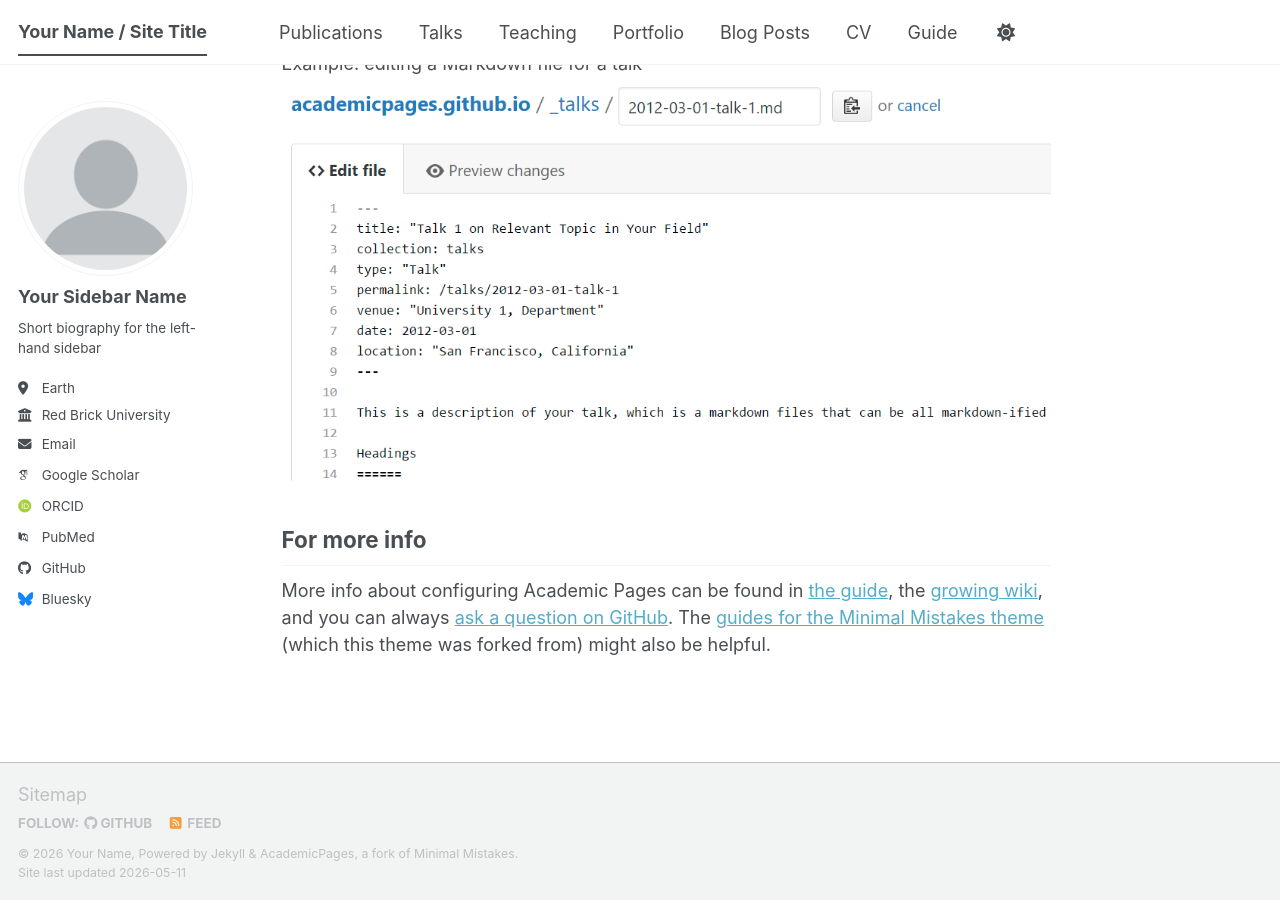
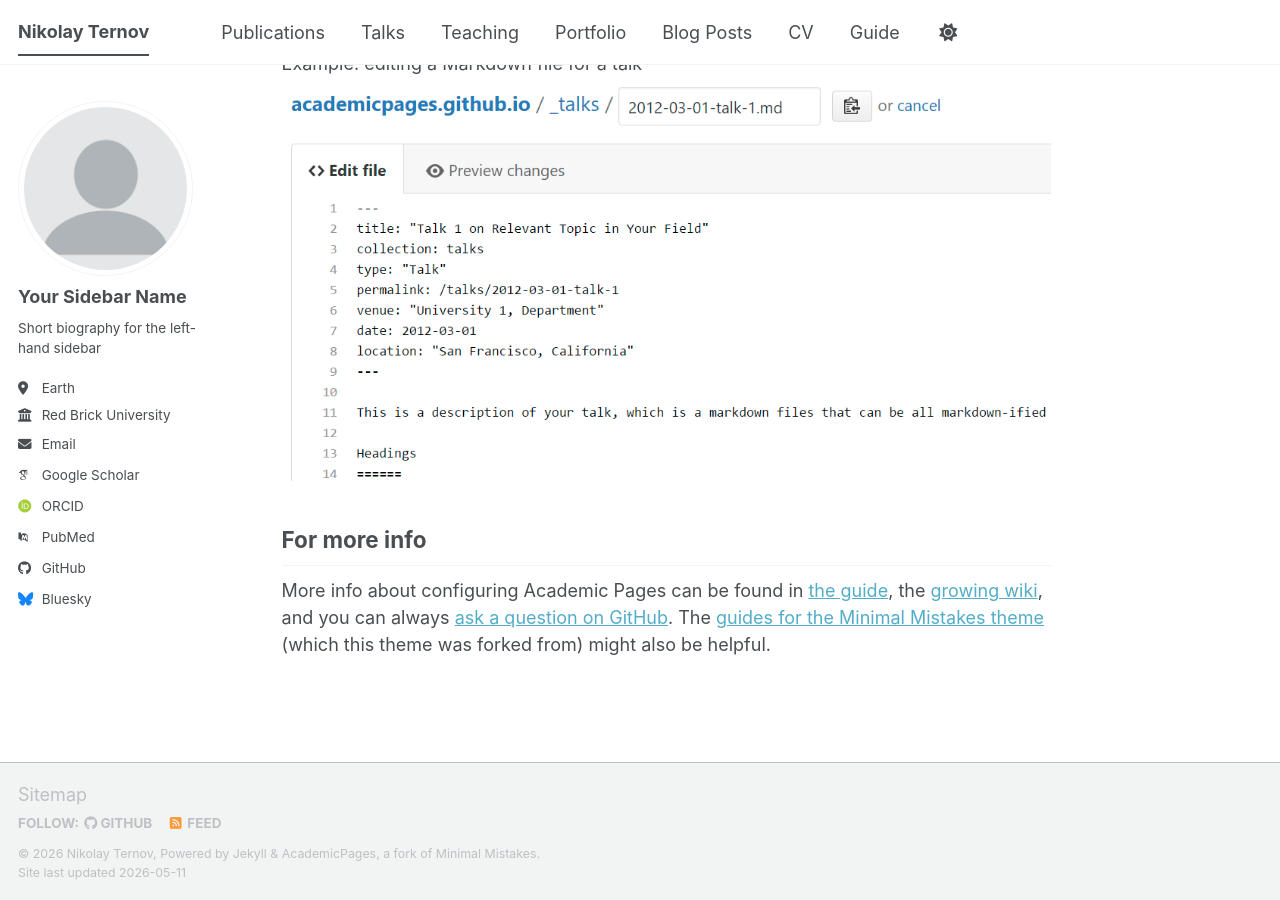
Before and after one commit to NikolayTernov/NikolayTernov.github.io, a Jekyll site: the page built from _pages/about.md, in a window 1280 px wide and 900 px high, scrolled down 2720 px. Built offline with Jekyll 4.4.1, drawn with Linux system fonts in a browser that asks for light colours; some web fonts are replaced; a script bundle is joined from its source files by our own code; library files that are not in the unit come from our copies.

Commit message:
Update _config.yml

```diff
--- a/_config.yml
+++ b/_config.yml
@@ -9,14 +9,14 @@
 # Basic Site Settings
 locale                   : "en-US"
 site_theme               : "default" # The available themes options are "default", "air", "sunrise", "mint", "dirt" and "contrast"
-title                    : "Your Name / Site Title"
+title                    : "Nikolay Ternov"
 title_separator          : "-"
-name                     : &name "Your Name"
-description              : &description "Your Name's academic portfolio"   # Update this with a general description of your site, this is the default if not overridden by a page
-url                      : https://academicpages.github.io # The base hostname & protocol for your site e.g. "https://[your GitHub username].github.io",
+name                     : &name "Nikolay Ternov"
+description              : &description "Sociologist | Computational Social Science | Central Asia"   # Update this with a general description of your site, this is the default if not overridden by a page
+url                      : "https://NikolayTernov.github.io" # The base hostname & protocol for your site e.g. "https://[your GitHub username].github.io",
                                                            # or if you already have some other page hosted on Github then use "https://[your GitHub username].github.io/[Your Repo Name]"
 baseurl                  : "" # the subpath of your site, e.g. "/blog"
-repository               : "academicpages/academicpages.github.io"
+repository               : "https://github.com/NikolayTernov/aboutme"
 
 # Site Author - The following control what appear as part of the author content on the side bar.
 #               If a field is blank the icon and link will not appear, otherwise it will be shown.
```
